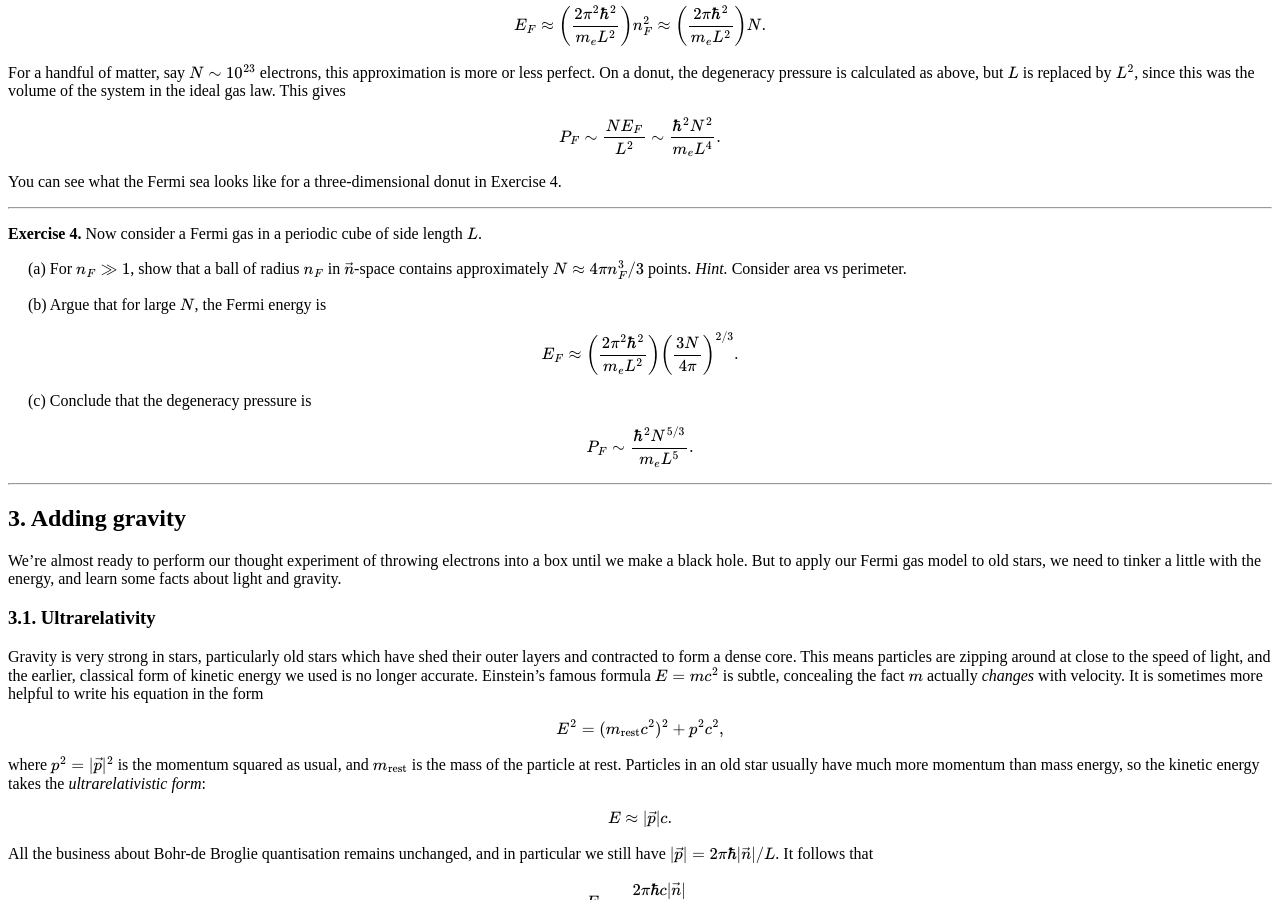
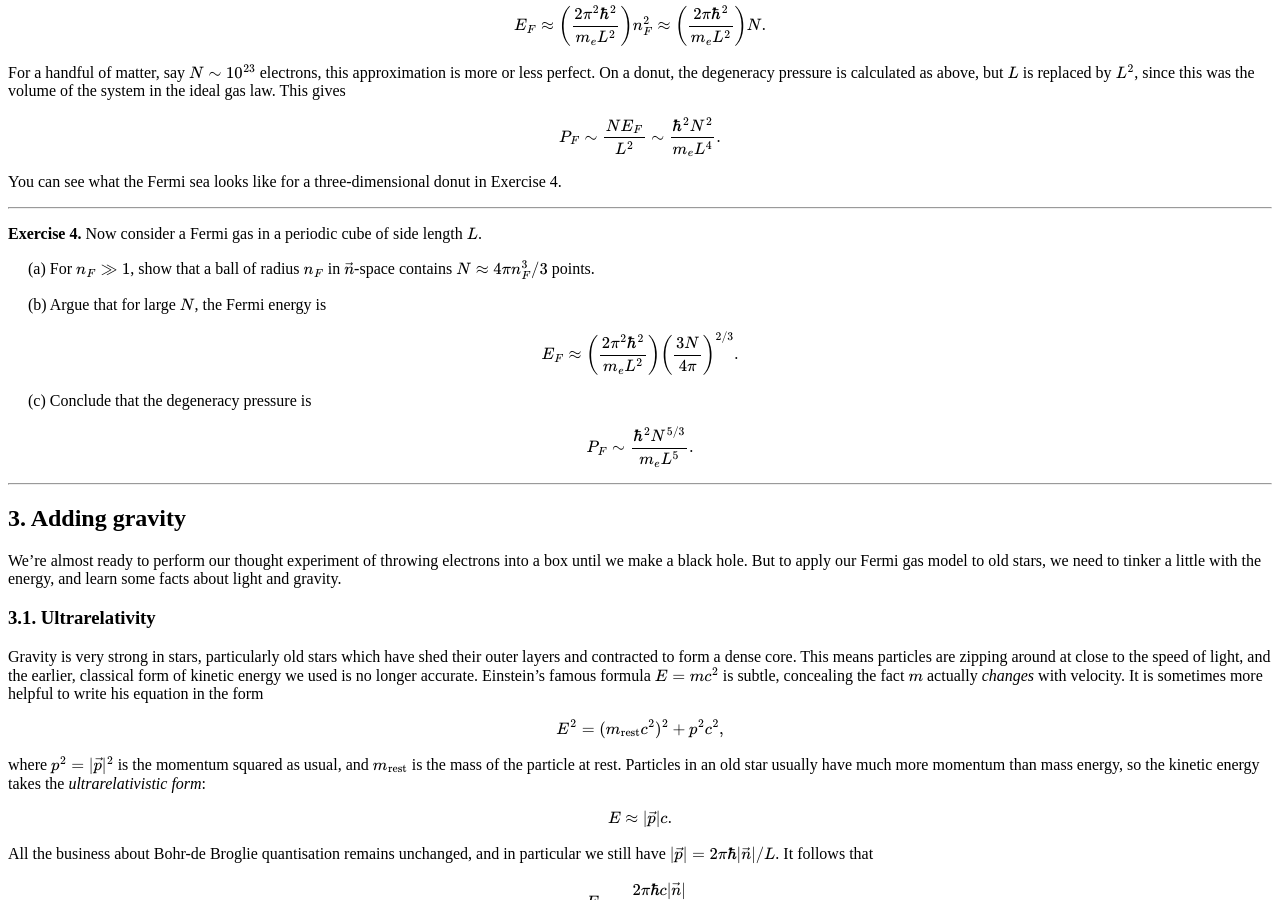
Before and after one commit to hapax/hapax.github.io, a Jekyll site: the page built from assets/chandra.md, in a window 1280 px wide and 900 px high, scrolled down 5078 px. Built offline with Jekyll 4.4.1, drawn with Linux system fonts in a browser that asks for light colours; our own code applies the rules of GitHub Pages for plain Markdown files; formulas are drawn with MathJax 3; a script that is not in the unit is left out.

Commit message:
Update chandra.md

```diff
--- a/assets/chandra.md
+++ b/assets/chandra.md
@@ -494,8 +494,8 @@ in Exercise 4.
 
 <span style="padding-left: 20px; display:block">
 (a) For $n_F \gg 1$, show that a ball of radius $n_F$ in
-$\vec{n}$-space contains approximately $N \approx 4\pi n_F^3/3$
-points. *Hint.* Consider area vs perimeter.
+$\vec{n}$-space contains $N \approx 4\pi n_F^3/3$
+points.
 </span>
 
 <span style="padding-left: 20px; display:block">
```
